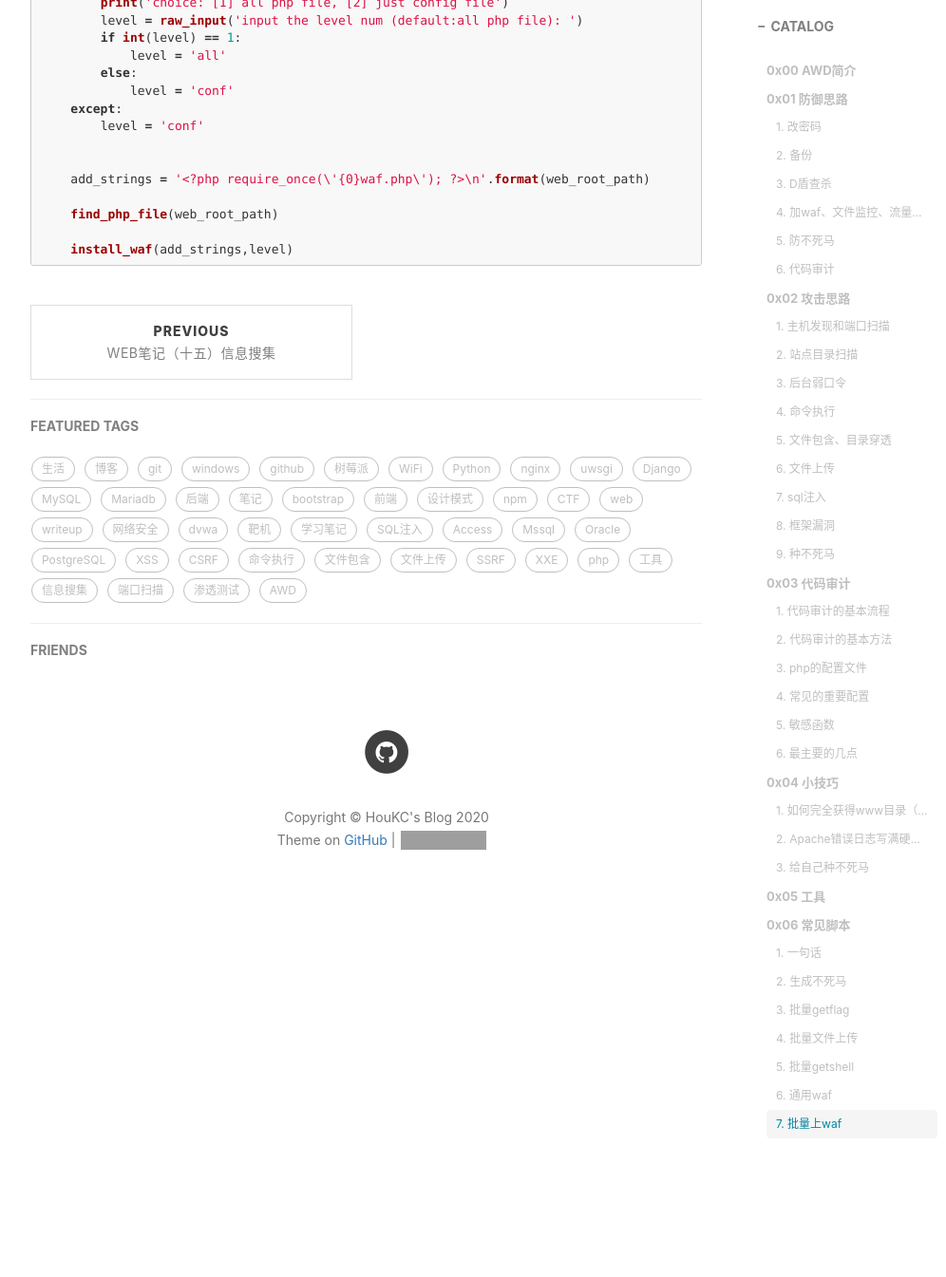
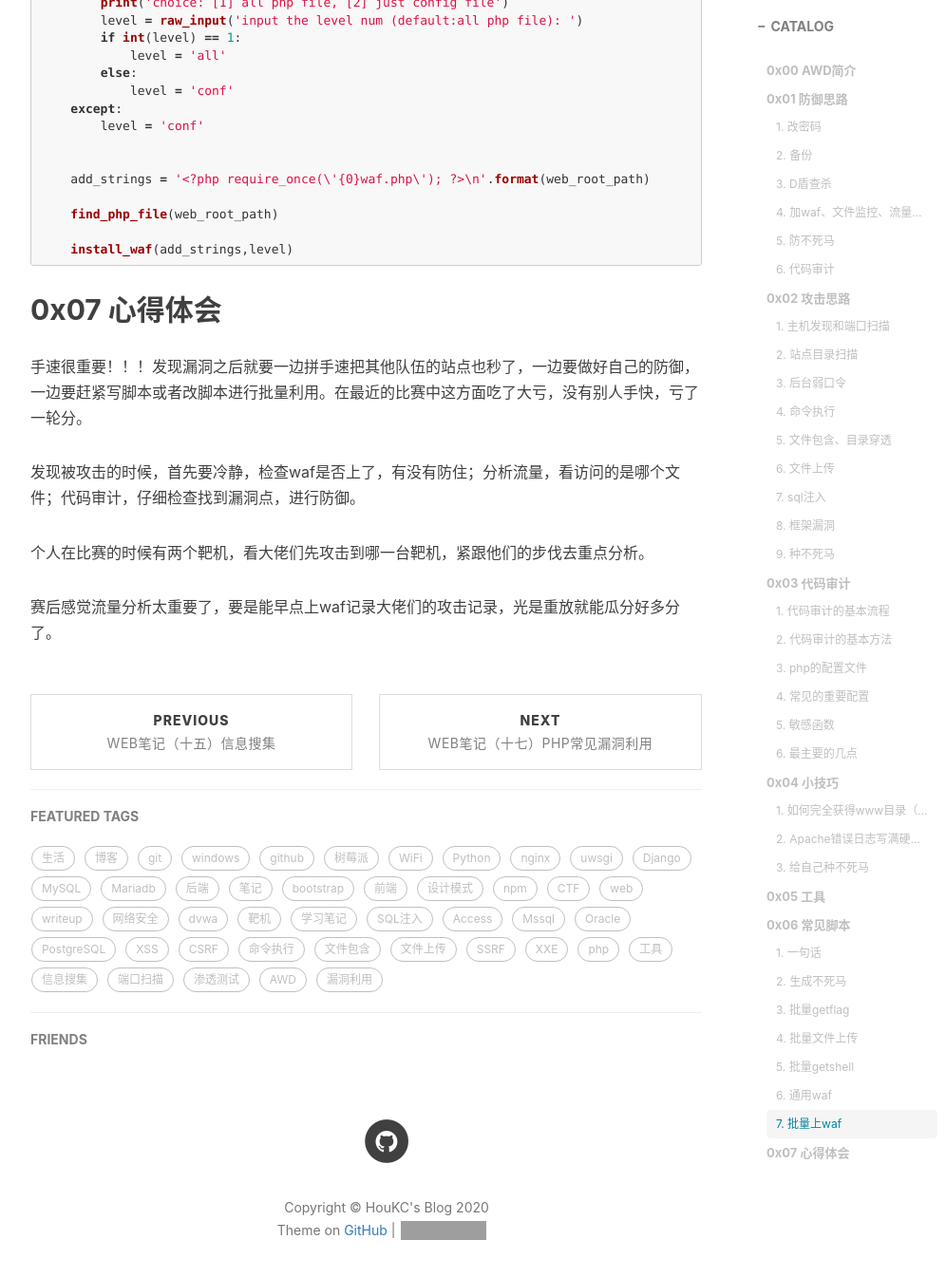
Before and after one commit to HouKC/houkc.github.io, a Jekyll site: the page built from _posts/2020-12-17-awd.md, in a window 1280 px wide and 1400 px high, scrolled down 19277 px. Shown: the top 1345 px of the window at 95% size, without its empty margins (233-1229 px from the left). Built offline with Jekyll 4.4.1, drawn with Linux system fonts in a browser that asks for light colours; nearby versions of some CDN libraries; comment, search, counter and statistics services are not loaded; grey boxes are pictures that could not be loaded.

Commit message:
update awd.md and create phpVulnerability.md

````diff
--- a/_posts/2020-12-17-awd.md
+++ b/_posts/2020-12-17-awd.md
@@ -824,3 +824,15 @@ if __name__ == '__main__':
 
     install_waf(add_strings,level)
 ```
+
+
+
+## 0x07 心得体会
+
+手速很重要！！！发现漏洞之后就要一边拼手速把其他队伍的站点也秒了，一边要做好自己的防御，一边要赶紧写脚本或者改脚本进行批量利用。在最近的比赛中这方面吃了大亏，没有别人手快，亏了一轮分。
+
+发现被攻击的时候，首先要冷静，检查waf是否上了，有没有防住；分析流量，看访问的是哪个文件；代码审计，仔细检查找到漏洞点，进行防御。
+
+个人在比赛的时候有两个靶机，看大佬们先攻击到哪一台靶机，紧跟他们的步伐去重点分析。
+
+赛后感觉流量分析太重要了，要是能早点上waf记录大佬们的攻击记录，光是重放就能瓜分好多分了。
--- /dev/null
+++ b/_posts/2020-12-18-phpVulnerability.md
@@ -0,0 +1,20 @@
+---
+layout:     post
+title:      Web笔记（十七）php常见漏洞利用
+subtitle:   这个系列是整理学习安全的笔记，包括Web和PWN的一些知识。本章是学习了大佬视频教程分析常见网站漏洞利用之后记录的笔记，以便以后在遇到一些相应功能模块的时候可以想到可能存在哪些漏洞。
+date:       2020-12-18
+author:     HouKC
+header-img: img/post-bg-rwd.jpg
+catalog:    true
+tags:
+    - CTF
+    - web
+    - 网络安全
+    - 学习笔记
+    - php
+    - 漏洞利用
+---
+
+
+
+## 0x00
````
